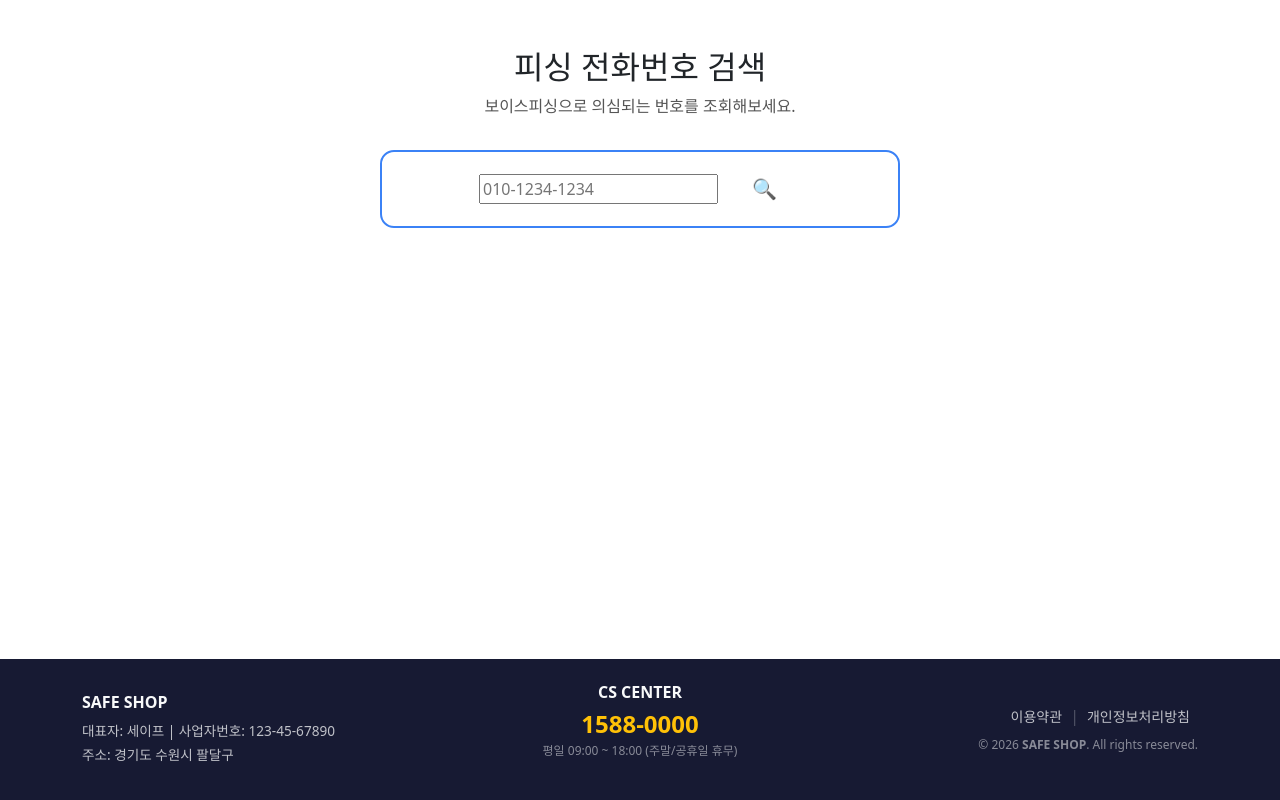
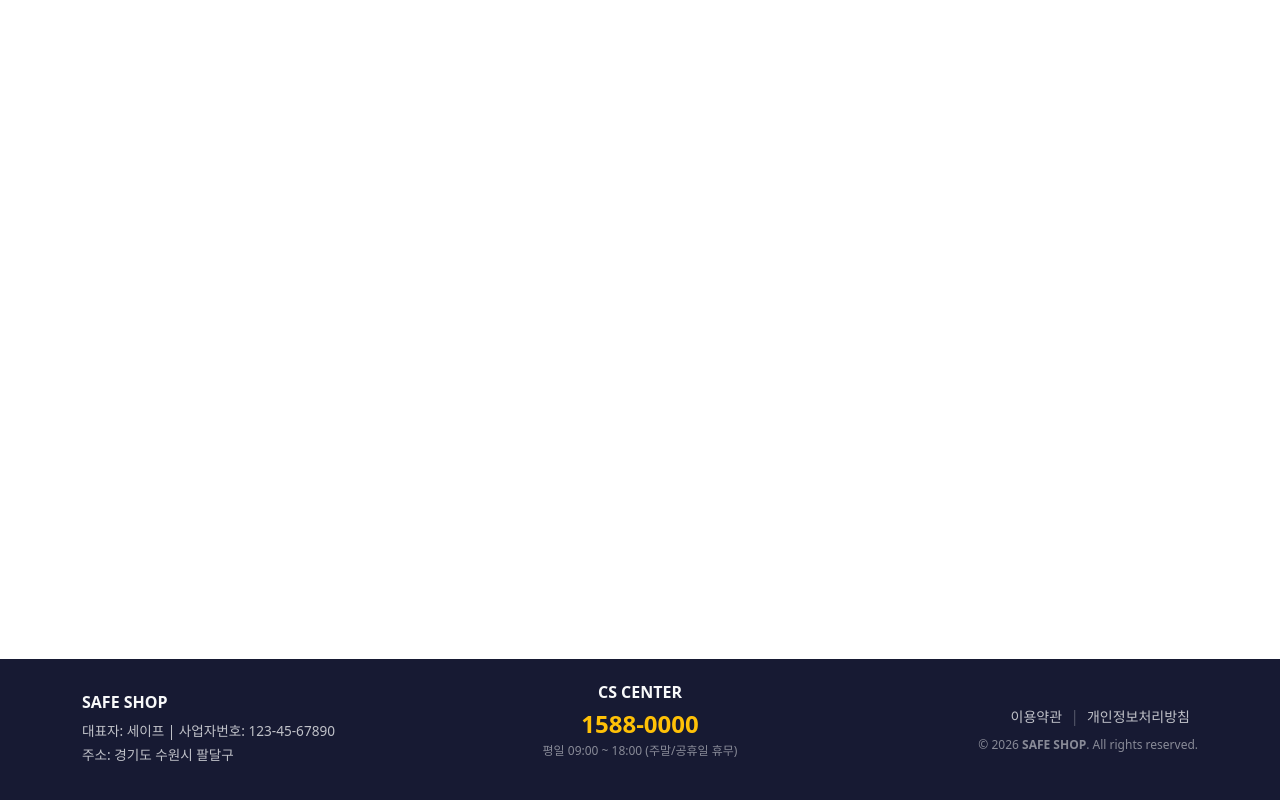
Before and after one commit to mmmina1/safe-project, a React app in the folder frontend/: page / in a window 1280 px wide. Built offline with nearby package versions, Linux system fonts and the light colour scheme; the HTML template or start-up script is replaced by a standard one.

Commit message:
01.28 저장

```diff
--- a/frontend/src/components/main/MainPage.jsx
+++ b/frontend/src/components/main/MainPage.jsx
@@ -32,49 +32,7 @@ export default function MainPage() {
 
   return (
     <div className='main-wrap'>
-        <h1 className='main-title'>피싱 전화번호 검색</h1>
-        <p className='main-subtitle'>보이스피싱으로 의심되는 번호를 조회해보세요.</p>
 
-        <div className='search-box'>
-            <input className='search-put' value={phone} onChange={(e) => setPhone(e.target.value)} placeholder='010-1234-1234'/>
-            <button className='search-btn' onClick={onSearch} disabled={loading}>🔍</button>
         </div>
-
-        {errorMsg && <div className='error-text'>{errorMsg}</div>}
-
-        {result && (
-            <div className='result-wrap'>
-                <div className='count-text'>
-                    <span className='count-number'>{result.totalCount}</span>건의 제보 내역이 있습니다.
-                </div>
-
-                <div className='period-text'>
-                    🔎 <b>검색기간</b> {result.periodLabel}{" "}
-                    {formatDateTime(result.periodForm)} ~ {formatDateTime(result.periodTo)}
-                </div>
-
-                <div className='stat-grid'>
-                    <div className='stat-card'>
-                        <div className='stat-label'>음성</div>
-                        <div className='stat-value'>{result.voiceCount}</div>
-                    </div>
-
-                    <div className='stat-card'>
-                        <div className='stat-label'>문자</div>
-                        <div className='stat-value'>{result.smsCount}</div>
-                    </div>
-                </div>
-
-                <button className='report-btn'>통합 제보하기</button>
-
-            </div>
-        )}
-    </div>
   )
 }
-
-function formatDateTime(v) {
-  if (!v) return "";
-  // "2026-01-28T09:25:00" 같은 문자열 가정
-  return v.replace("T", " ").slice(0, 16);
-}
```
